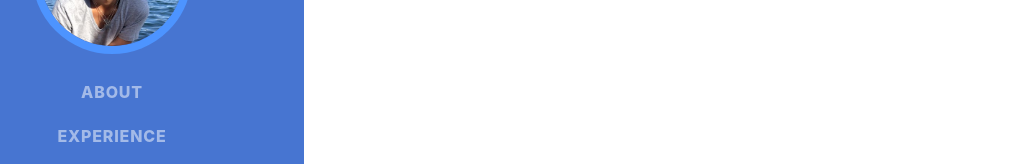
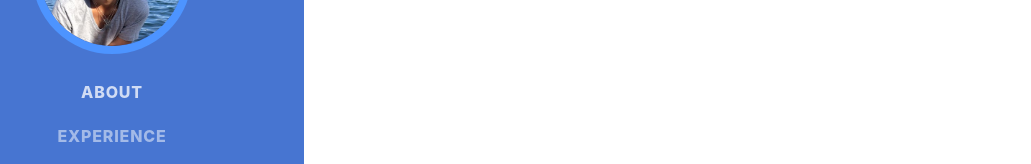
Before and after one commit to Akari0731/akari0731.github.io, a React (Create React App) app: page / in a window 1280 px wide. In both pictures the pointer is over the link "ABOUT". Shown: the part 308-472 px from the top of the page, without its empty margins (80-1111 px from the left). Built offline with nearby package versions, Linux system fonts and the light colour scheme; a web font is replaced by a local one.

Commit message:
Add hover

```diff
--- a/src/components/SideMenu/MenuItem/index.css
+++ b/src/components/SideMenu/MenuItem/index.css
@@ -9,6 +9,10 @@
   text-transform: uppercase;
 }
 
+.menuItem:not(.active):hover {
+  color: rgba(255, 255, 255, 0.75);
+}
+
 .active {
   color: white;
 }
```
